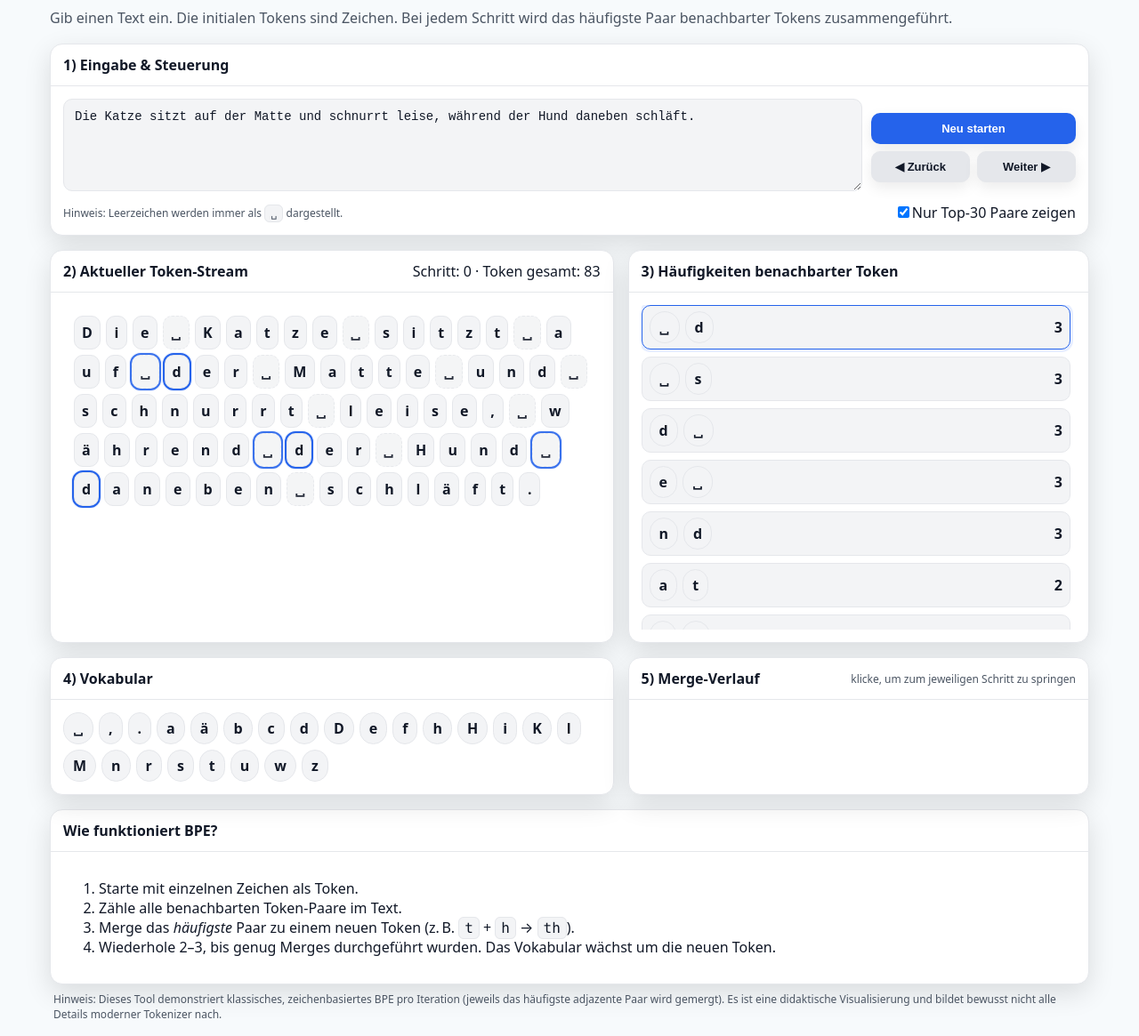
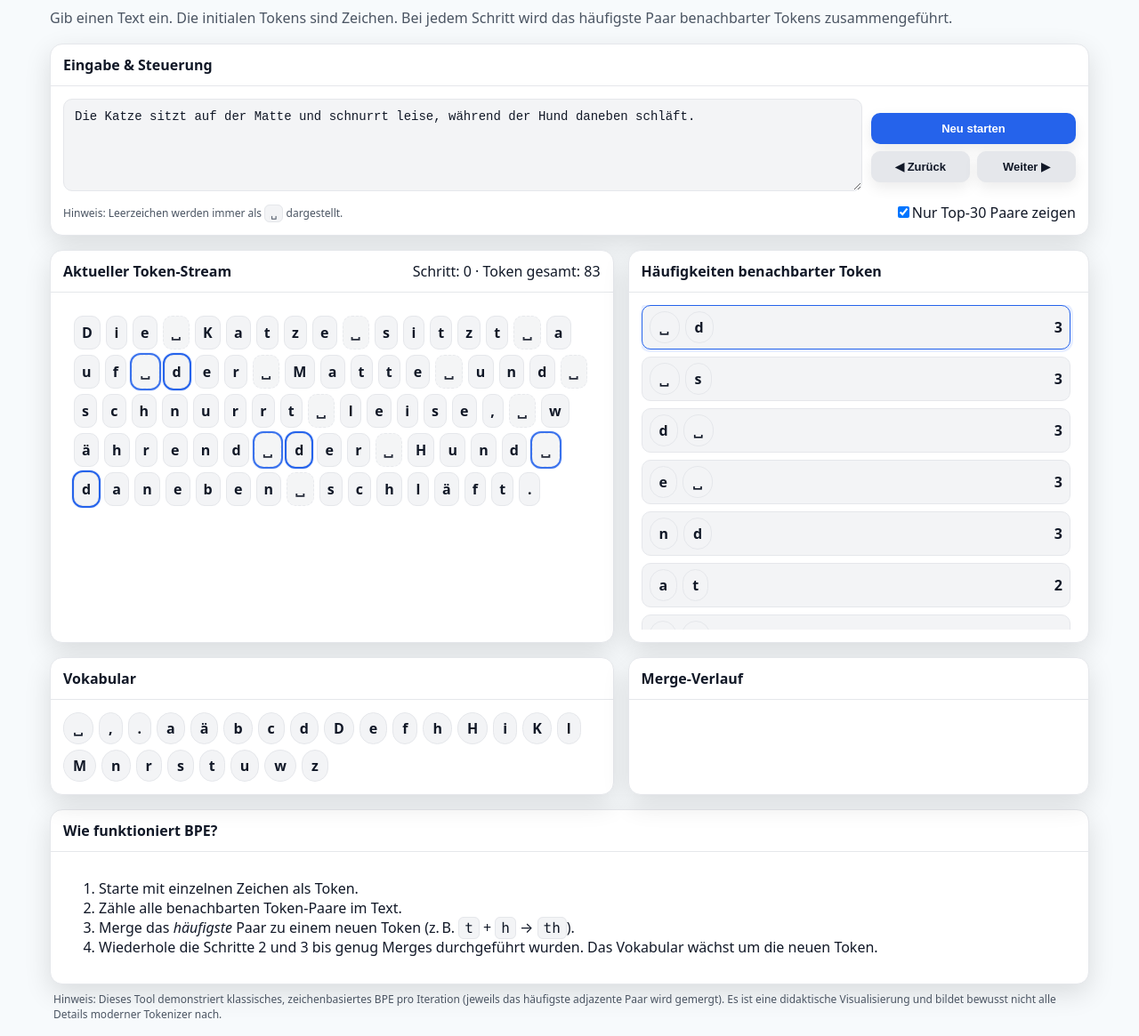
Before and after one commit to Mitarano/bpe-visualizer, a plain HTML site: page index.html in a window 1280 px wide. Shown: the part 65-1230 px from the top of the page at 89% size. Drawn offline with Linux system fonts and the light colour scheme.

Commit message:
just some small adjustments

```diff
--- a/index.html
+++ b/index.html
@@ -78,7 +78,7 @@
     .row{display:flex;align-items:center;gap:10px;flex-wrap:wrap}
     .row .grow{flex:1}
 
-    .btn{appearance:none;border:1px solid var(--chip-border);background:var(--btn-bg);color:var(--btn-fg);padding:9px 12px;border-radius:10px;cursor:default;font-weight:600;font-size:13px;transition:.15s transform ease, .15s background ease; box-shadow:0 6px 16px rgba(0,0,0,.08)}
+    .btn{appearance:none;border:1px solid var(--chip-border);background:var(--btn-bg);color:var(--btn-fg);padding:9px 12px;border-radius:10px;cursor:default;font-weight:600;font-size:13px;transition:.15s transform ease, .15s background ease; box-shadow:0 6px 16px rgba(0,0,0,.08); cursor:pointer}
     .btn:hover{transform:translateY(-1px)}
     .btn:active{transform:translateY(0)}
     .btn.primary{border-color:transparent;background:var(--accent);color:var(--btn-primary-fg)}
@@ -123,7 +123,7 @@
     <p class="lead">Gib einen Text ein. Die initialen Tokens sind Zeichen. Bei jedem Schritt wird das häufigste Paar benachbarter Tokens zusammengeführt.</p>
 
     <div class="card" style="margin-bottom:16px">
-      <div class="hd"><strong>1) Eingabe & Steuerung</strong></div>
+      <div class="hd"><strong>Eingabe & Steuerung</strong></div>
       <div class="bd">
         <div class="row" style="margin-bottom:8px">
           <div class="grow">
@@ -146,12 +146,12 @@
 
     <div class="grid">
       <div class="card">
-        <div class="hd"><strong>2) Aktueller Token-Stream</strong><span class="hint" id="stepInfo" style="margin-left:auto"></span></div>
+        <div class="hd"><strong>Aktueller Token-Stream</strong><span class="hint" id="stepInfo" style="margin-left:auto"></span></div>
         <div class="bd"><div id="tokens" class="tokens"></div></div>
       </div>
 
       <div class="card">
-        <div class="hd"><strong>3) Häufigkeiten benachbarter Token</strong></div>
+        <div class="hd"><strong>Häufigkeiten benachbarter Token</strong></div>
         <div class="bd">
           <div id="pairs" class="pairs"></div>
         </div>
@@ -160,11 +160,11 @@
 
     <div class="grid" style="margin-top:16px">
       <div class="card">
-        <div class="hd"><strong>4) Vokabular</strong></div>
+        <div class="hd"><strong>Vokabular</strong></div>
         <div class="bd"><div id="vocab" class="vocab"></div></div>
       </div>
       <div class="card">
-        <div class="hd"><strong>5) Merge-Verlauf</strong><span class="mini" style="margin-left:auto">klicke, um zum jeweiligen Schritt zu springen</span></div>
+        <div class="hd"><strong>Merge-Verlauf</strong></div>
         <div class="bd"><div id="history" class="history"></div></div>
       </div>
     </div>
@@ -176,7 +176,7 @@
           <li>Starte mit einzelnen Zeichen als Token.</li>
           <li>Zähle alle benachbarten Token-Paare im Text.</li>
           <li>Merge das <em>häufigste</em> Paar zu einem neuen Token (z. B. <span class="kbd">t</span> + <span class="kbd">h</span> → <span class="kbd">th</span>).</li>
-          <li>Wiederhole 2–3, bis genug Merges durchgeführt wurden. Das Vokabular wächst um die neuen Token.</li>
+          <li>Wiederhole die Schritte 2 und 3 bis genug Merges durchgeführt wurden. Das Vokabular wächst um die neuen Token.</li>
         </ol>
       </div>
     </div>
@@ -376,8 +376,6 @@
       const [a,b] = keyToPair(m.key);
       row.innerHTML = `<span class="id">${i+1}.</span>
         <span class="pair-key chips"><span class="chip">${safeHTMLText(a)}</span><span class="chip">${safeHTMLText(b)}</span></span>`;
-      row.style.cursor='pointer';
-      row.addEventListener('click', ()=> jumpToStep(i+1));
       elHist.appendChild(row);
     });
   }
```
